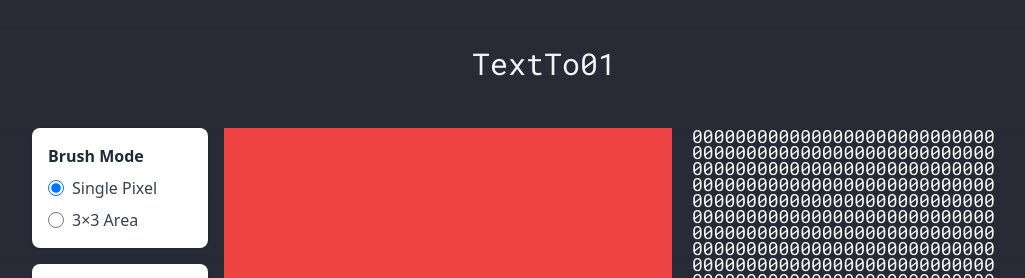
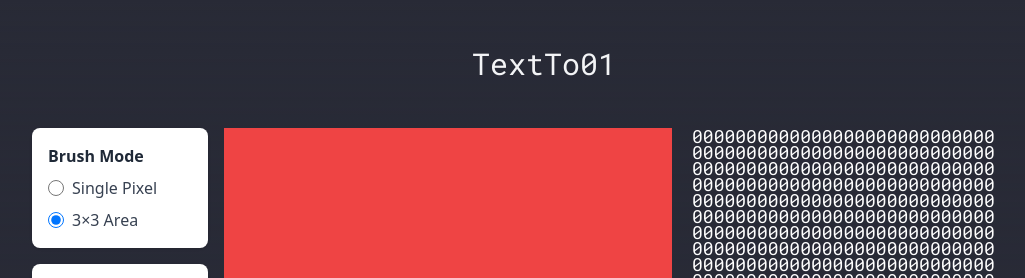
Before and after one commit to benjahuenchunir/TextTo01, a Next.js app: page / in a window 1280 px wide. Shown: the top 278 px of the page, without its empty margins (96-1121 px from the left). Built offline with nearby package versions, Linux system fonts and the light colour scheme.

Commit message:
chore: make default 3x3

```diff
--- a/src/app/page.tsx
+++ b/src/app/page.tsx
@@ -12,7 +12,7 @@ const robotoMono = RobotoMono({ subsets: ['latin'] })
 
 function Home() {
   const [grid, setGrid] = useState(getNewMatrix())
-  const [paintMode, setPaintMode] = useState<'single' | 'threeByThree'>('single')
+  const [paintMode, setPaintMode] = useState<'single' | 'threeByThree'>('threeByThree')
 
   const getAffectedSquares = (row: number, col: number) => {
     if (paintMode === 'threeByThree') {
```
